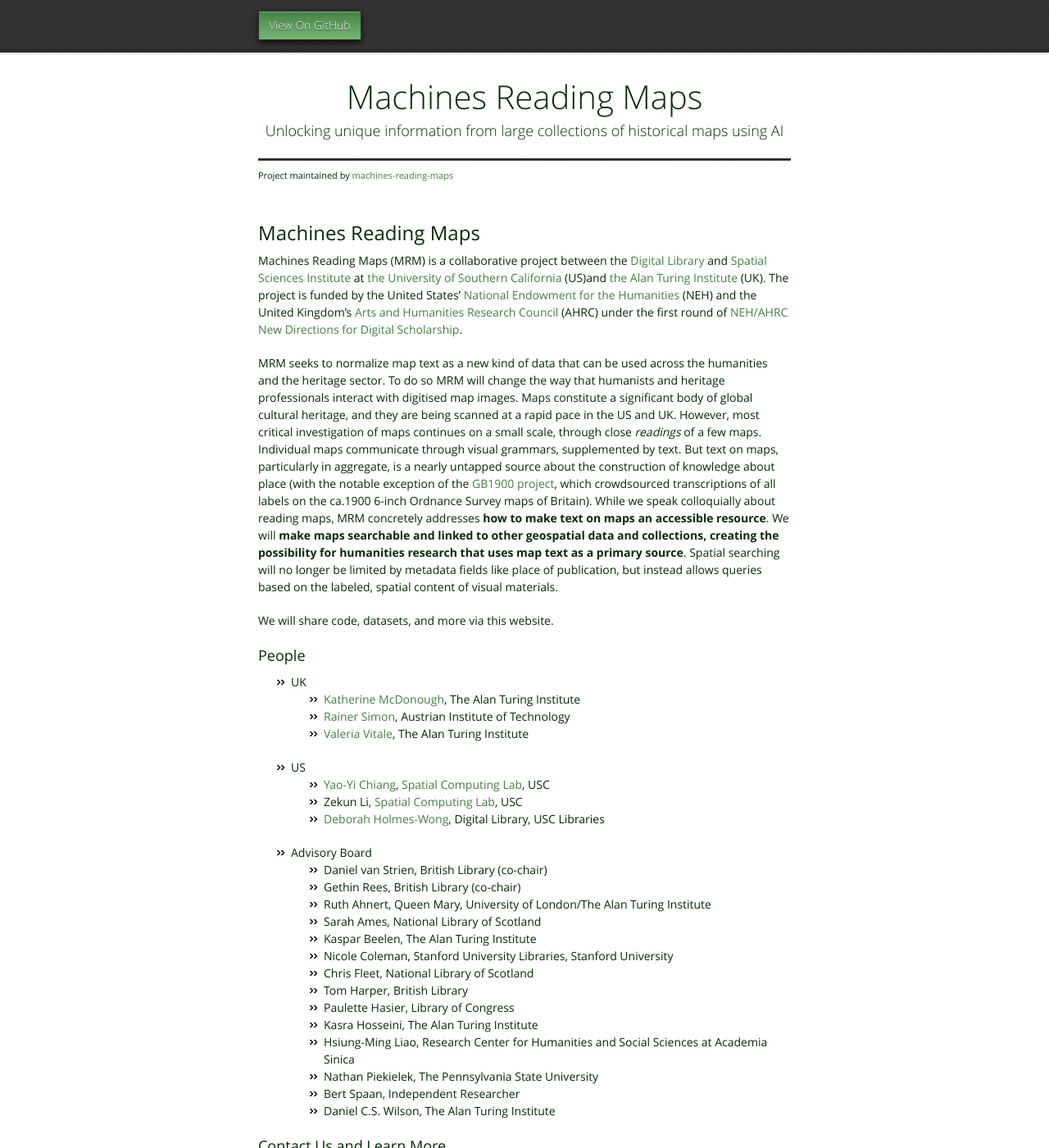
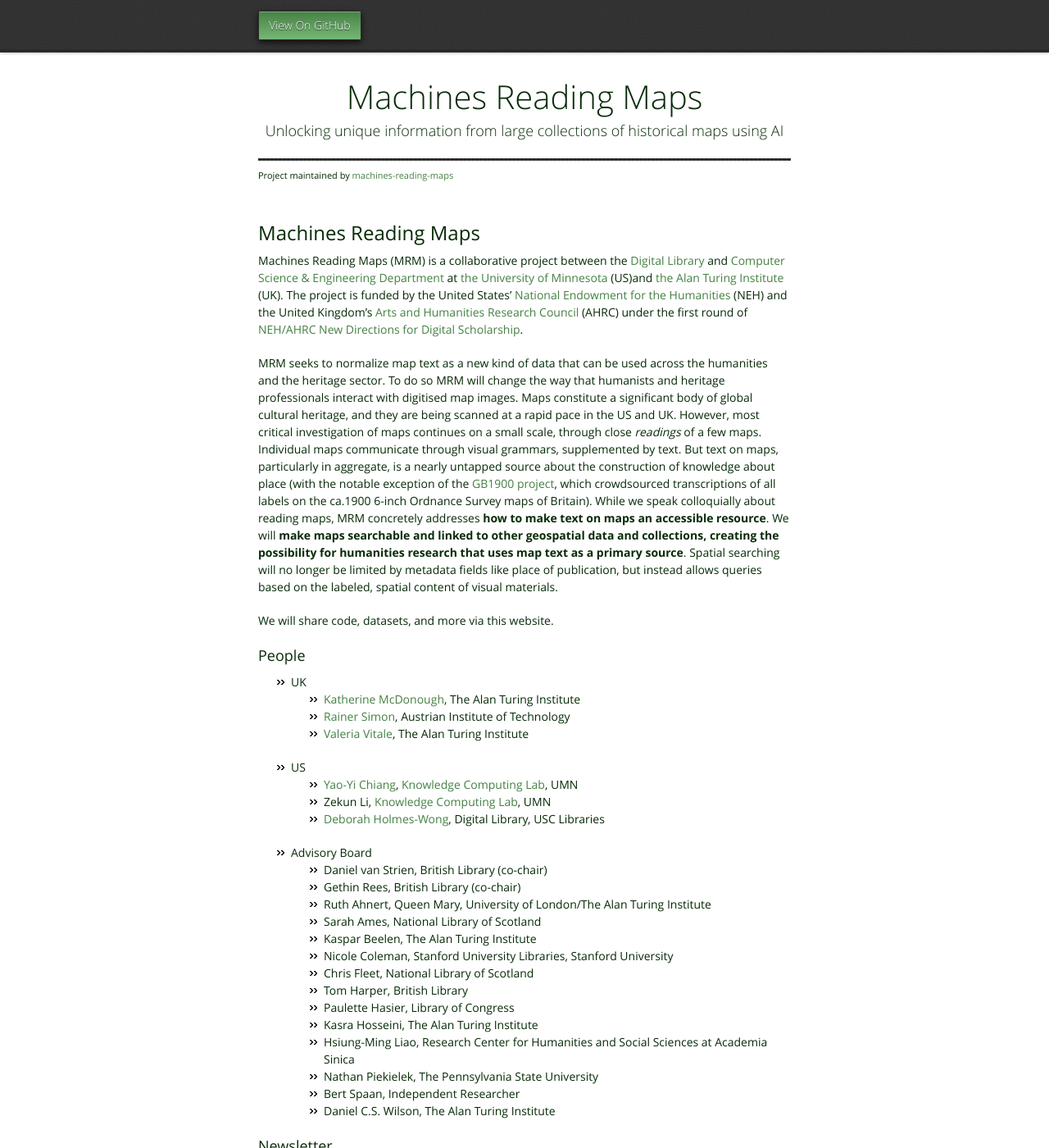
Before and after one commit to machines-reading-maps/machines-reading-maps.github.io, a Jekyll site: the page built from index.md, in a window 1280 px wide and 1400 px high. Shown: the whole window at 82% size. Built offline with Jekyll 4.4.1, drawn with Linux system fonts in a browser that asks for light colours; our own code applies the rules of GitHub Pages for plain Markdown files.

Commit message:
Update index.md

```diff
--- a/index.md
+++ b/index.md
@@ -4,7 +4,7 @@ youtubeId: F45jgjbhoIY
 
 ## Machines Reading Maps
 
-Machines Reading Maps (MRM) is a collaborative project between the [Digital Library](http://digitallibrary.usc.edu/) and [Spatial Sciences Institute](https://spatial.usc.edu/) at [the University of Southern California](https://www.usc.edu/) (US)and [the Alan Turing Institute](https://www.turing.ac.uk/) (UK). The project is funded by the United States' [National Endowment for the Humanities](https://www.neh.gov/) (NEH) and the United Kingdom’s [Arts and Humanities Research Council](https://ahrc.ukri.org/) (AHRC) under the first round of [NEH/AHRC New Directions for Digital Scholarship](https://www.neh.gov/news/neh-and-uk-arts-and-humanities-research-council-announce-grants-support-digital-innovation).
+Machines Reading Maps (MRM) is a collaborative project between the [Digital Library](http://digitallibrary.usc.edu/) and [Computer Science & Engineering Department](https://cse.umn.edu/cs) at [the University of Minnesota](https://www.umn.edu/) (US)and [the Alan Turing Institute](https://www.turing.ac.uk/) (UK). The project is funded by the United States' [National Endowment for the Humanities](https://www.neh.gov/) (NEH) and the United Kingdom’s [Arts and Humanities Research Council](https://ahrc.ukri.org/) (AHRC) under the first round of [NEH/AHRC New Directions for Digital Scholarship](https://www.neh.gov/news/neh-and-uk-arts-and-humanities-research-council-announce-grants-support-digital-innovation).
 
 MRM seeks to normalize map text as a new kind of data that can be used across the humanities and the heritage sector. To do so MRM will change the way that humanists and heritage professionals interact with digitised map images. Maps constitute a significant body of global cultural heritage, and they are being scanned at a rapid pace in the US and UK. However, most critical investigation of maps continues on a small scale, through close *readings* of a few maps. Individual maps communicate through visual grammars, supplemented by text. But text on maps, particularly in aggregate, is a nearly untapped source about the construction of knowledge about place (with the notable exception of the [GB1900 project](https://geo.nls.uk/maps/gb1900/), which crowdsourced transcriptions of all labels on the ca.1900 6-inch Ordnance Survey maps of Britain). While we speak colloquially about reading maps, MRM concretely addresses **how to make text on maps an accessible resource**. We will **make maps searchable and linked to other geospatial data and collections, creating the possibility for humanities research that uses map text as a primary source**. Spatial searching will no longer be limited by metadata fields like place of publication, but instead allows queries based on the labeled, spatial content of visual materials.
 
@@ -19,8 +19,8 @@ We will share code, datasets, and more via this website.
   - [Valeria Vitale](https://www.turing.ac.uk/people/research-associates/valeria-vitale), The Alan Turing Institute
 
 - US
-  - [Yao-Yi Chiang](https://yaoyichi.github.io/), [Spatial Computing Lab](https://spatial-computing.github.io/), USC
-  - Zekun Li, [Spatial Computing Lab](https://spatial-computing.github.io/), USC
+  - [Yao-Yi Chiang](https://yaoyichi.github.io/), [Knowledge Computing Lab](https://knowledge-computing.github.io/), UMN
+  - Zekun Li, [Knowledge Computing Lab](https://knowledge-computing.github.io/), UMN
   - [Deborah Holmes-Wong](https://libraries.usc.edu/person/deborah-ann-holmes-wong), Digital Library, USC Libraries
 
 - Advisory Board
```
Also changed, not shown: other parts of index.md (+2 -0 lines).
